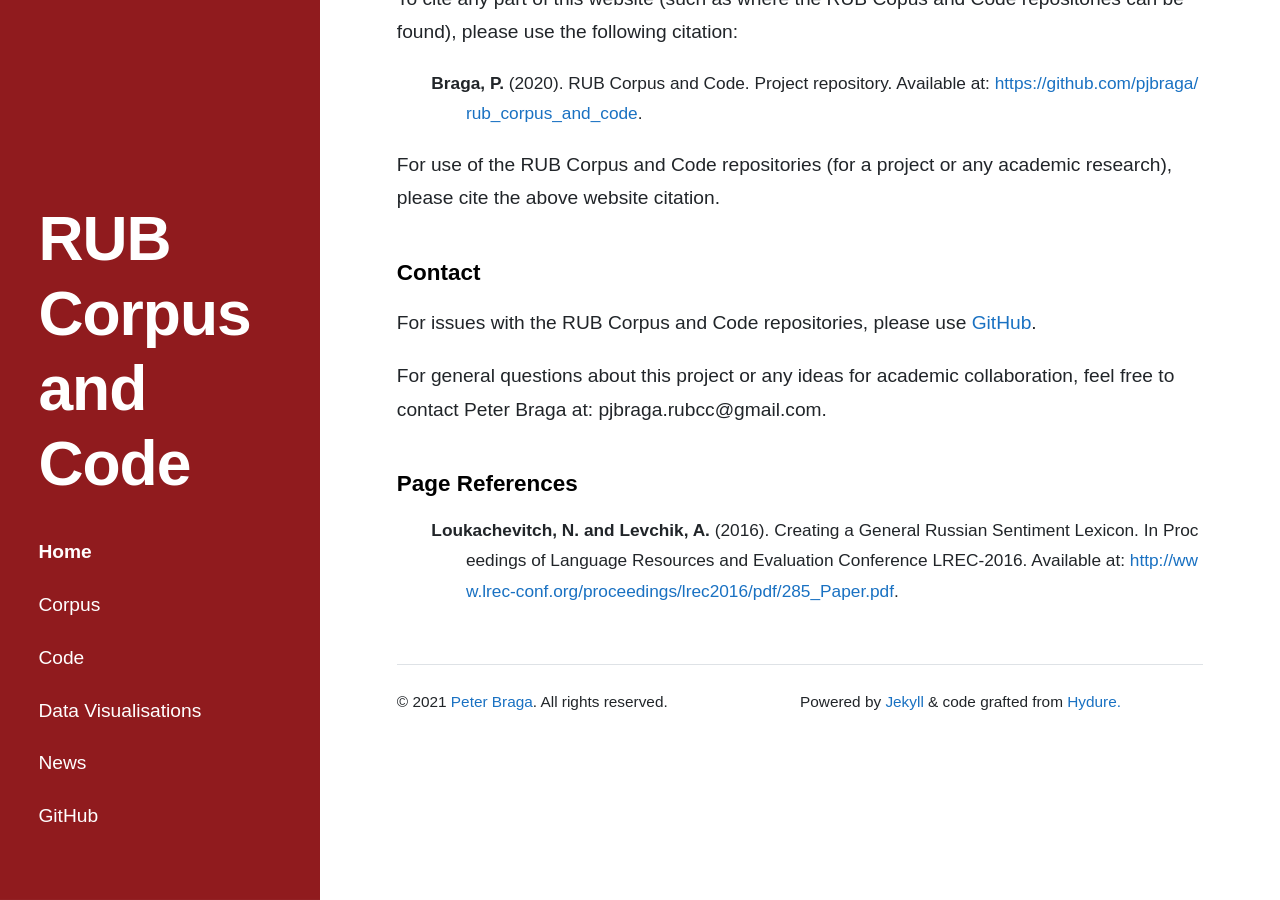
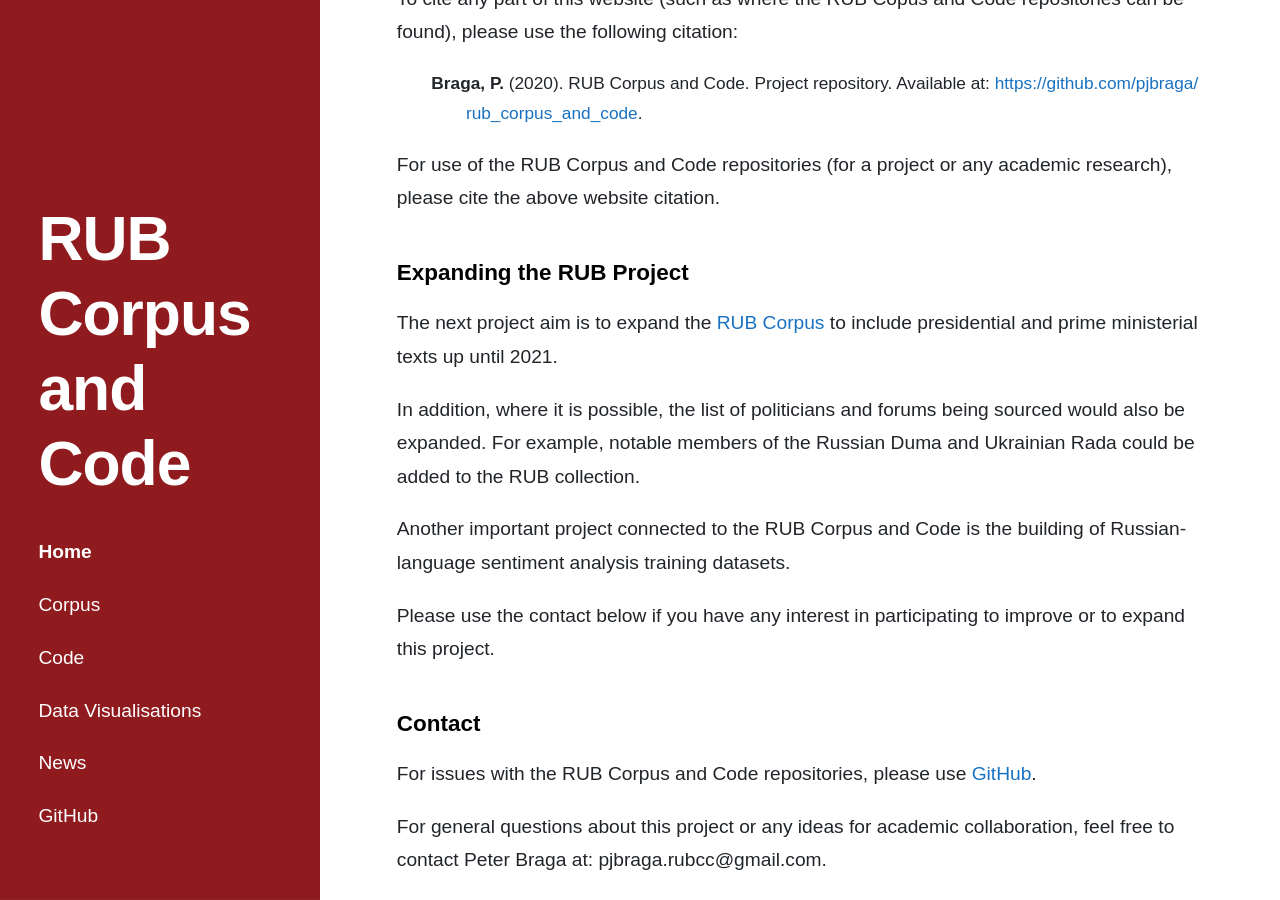
Before and after one commit to pjbraga/rub_corpus_and_code, a Jekyll site: the page built from index.markdown, in a window 1280 px wide and 900 px high, scrolled down 1206 px. Built offline with Jekyll 4.4.1, drawn with Linux system fonts in a browser that asks for light colours; nearby versions of some CDN libraries.

Commit message:
Added “Expanding the RUB Project” to Homepage

```diff
--- a/index.markdown
+++ b/index.markdown
@@ -32,6 +32,15 @@
 
 For use of the RUB Corpus and Code repositories (for a project or any academic research), please cite the above website citation.
 
+### Expanding the RUB Project
+The next project aim is to expand the [RUB Corpus](/corpus/) to include presidential and prime ministerial texts up until 2021.
+
+In addition, where it is possible, the list of politicians and forums being sourced would also be expanded. For example, notable members of the Russian Duma and Ukrainian Rada could be added to the RUB collection.
+
+Another important project connected to the RUB Corpus and Code is the building of Russian-language sentiment analysis training datasets.
+
+Please use the contact below if you have any interest in participating to improve or to expand this project.
+
 ### Contact
 For issues with the RUB Corpus and Code repositories, please use <a href="https://github.com/pjbraga/rub_corpus_and_code">GitHub</a>.
 
```
